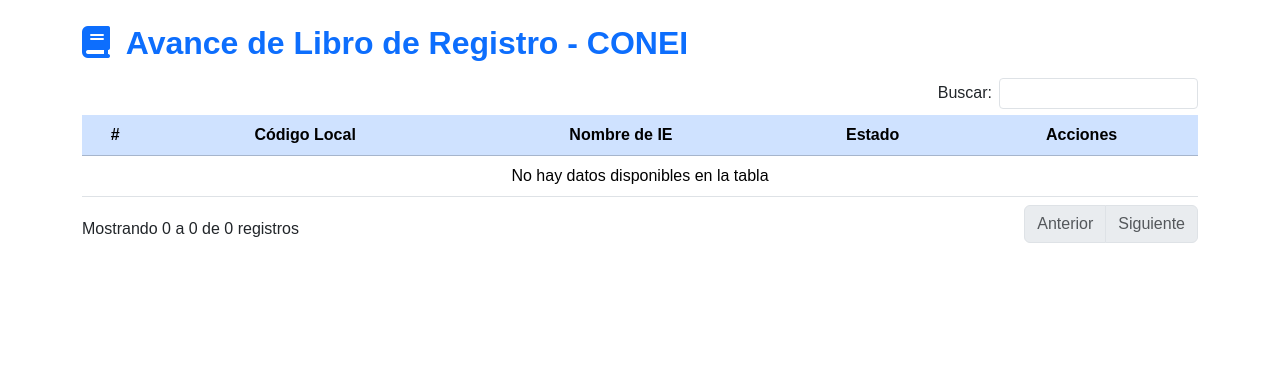
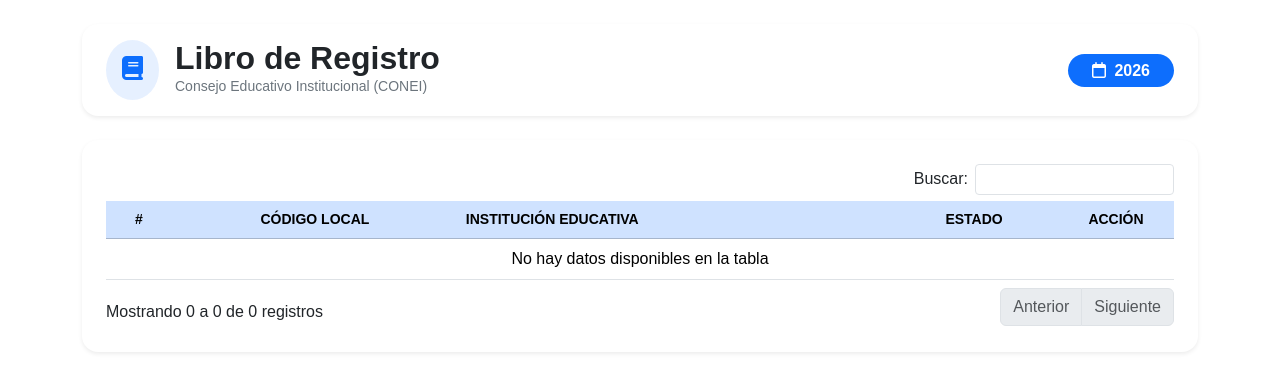
Before and after one commit to eppugel06-lab/sistema-conei, a Flask app: page /reconocimiento/reconocimiento in a window 1280 px wide. Shown: the part 56-448 px from the top of the page. Run offline with Flask 3, Linux system fonts and the light colour scheme; the visitor is signed in with stand-in values (Sample User, id 1); data that the repository does not hold is empty; some libraries are stand-ins or nearby versions.

Commit message:
Actualizar Usuario Lectura y Admin

```diff
--- a/routes/expedientes.py
+++ b/routes/expedientes.py
@@ -1,7 +1,7 @@
 import os
 import io
 import sqlite3
-from flask import Blueprint, request, session, redirect, url_for, flash, current_app, send_file
+from flask import Blueprint, request, session, redirect, url_for, flash, current_app, send_file, abort
 from docx import Document
 from datetime import date
 from conexion_db import conectar
@@ -17,6 +17,8 @@ ALLOWED_EXTENSIONS = {"pdf"}
 @expedientes_bp.route("/guardar_resolucion", methods=["POST"])
 @login_required
 def guardar_resolucion():
+    if session.get("charge") != "ADMIN":
+        abort(403)
     datos_ie_id = None
     conexion = conectar()
     conexion.row_factory = sqlite3.Row
--- a/routes/reconocimiento.py
+++ b/routes/reconocimiento.py
@@ -1,11 +1,12 @@
 from flask import Blueprint, render_template
 from conexion_db import conectar
 from routes.auth import login_required
+from datetime import datetime
 
 reconocimiento_bp = Blueprint('reconocimiento', __name__)
 
 MODALIDAD_MAP = {
-    "EBR": "I.E.",
+    "EBR": "IE",
     "EBA": "CEBA",
     "EBE": "CEBE",
     "ETP": "CETPRO"
@@ -23,29 +24,32 @@ def reconocimiento():
         col[0]: row[idx] for idx, col in enumerate(cursor.description)
     }
 
+    anio_actual = datetime.now().year
+
     with conexion:
         cursor = conexion.cursor()
         cursor.execute("""
-            SELECT
-                ie.id,
-                ie.codigo_local,
-                ie.institucion_educativa,
-                ie.modalidad,
-                CASE
-                    WHEN SUM(e.estado = 'Validado' and e.anio_fin = '2026') > 0 THEN 'Consolidado'
-                    ELSE 'Sin Consolidar'
-                END AS estado
-            FROM datos_ie ie
-            LEFT JOIN expediente e
-                ON ie.id = e.datos_ie_id
-            GROUP BY ie.id, ie.codigo_local, ie.institucion_educativa, ie.modalidad
-            ORDER BY ie.codigo_local, ie.modalidad
-        """)
+                        SELECT
+                            ie.id,
+                            ie.codigo_local,
+                            ie.institucion_educativa,
+                            ie.modalidad,
+                            CASE
+                                WHEN e.estado IS NOT NULL THEN e.estado
+                                ELSE 'Sin Registro'
+                            END AS estado
+                        FROM datos_ie ie
+                        LEFT JOIN expediente e
+                            ON ie.id = e.datos_ie_id
+                        AND e.anio_fin = ?
+                        ORDER BY ie.codigo_local, ie.modalidad
+                    """, (anio_actual,))
         datos = cursor.fetchall()
 
     return render_template(
         "reconocimiento.html",
         pagina='reconocimiento',
         datos=datos,
+        anio_actual=anio_actual,
         modalidad_map=MODALIDAD_MAP
     )
--- a/static/js/script.js
+++ b/static/js/script.js
@@ -87,24 +87,30 @@ function mostrarLoader(form) {
     }
 }
 
-
 document.addEventListener("DOMContentLoaded", function () {
     const modalRegistrar = document.getElementById("modalRegistrar");
 
     modalRegistrar.addEventListener("show.bs.modal", function (event) {
-        const button = event.relatedTarget; // Botón que abre el modal
+        const button = event.relatedTarget;
         const id = button.getAttribute("data-id");
+        const esAdmin = button.getAttribute("data-es-admin") === "1";
 
-        // Cambiar título y botón según si es nuevo o edición
         const modalTitulo = modalRegistrar.querySelector("#modalTitulo");
         const botonGuardar = modalRegistrar.querySelector(".modal-footer button[type='submit']");
 
         if (id) {
-            modalTitulo.innerHTML = `<i class="fa-solid fa-pen-to-square me-2"></i> Actualizar Resolución`;
-            botonGuardar.innerHTML = `<i class="fa-solid fa-save me-1"></i> Actualizar`;
+            if (esAdmin) {
+                modalTitulo.innerHTML = `<i class="fa-solid fa-pen-to-square me-2"></i> Editar Expediente`;
+                botonGuardar.innerHTML = `<i class="fa-solid fa-save me-1"></i> Actualizar`;
+                botonGuardar.classList.remove("d-none");
+            } else {
+                modalTitulo.innerHTML = `<i class="fa-solid fa-eye me-2"></i> Lectura de Expediente`;
+                botonGuardar.classList.add("d-none"); // ocultar guardar
+            }
         } else {
             modalTitulo.innerHTML = `<i class="fa-solid fa-plus me-2"></i> Registro Resolución`;
             botonGuardar.innerHTML = `<i class="fa-solid fa-floppy-disk me-1"></i> Guardar`;
+            botonGuardar.classList.remove("d-none");
         }
 
         // Llenar campos
@@ -120,14 +126,61 @@ document.addEventListener("DOMContentLoaded", function () {
         modalRegistrar.querySelector("#correo").value = button.getAttribute("data-correo") || "";
         modalRegistrar.querySelector("#oficio").value = button.getAttribute("data-oficio") || "";
         modalRegistrar.querySelector("#detalle").value = button.getAttribute("data-detalle") || "";
-        const codigo_local = button.getAttribute("data-codigo_local");
-        const modalidad = button.getAttribute("data-modalidad");
-        const archivo = button.getAttribute("data-archivo");
-        const archivoActual = modalRegistrar.querySelector("#archivo_actual");
-        archivoActual.innerHTML = archivo
-            ? `Archivo actual: <a href="/static/conei_pdf/${modalidad}_${codigo_local}/${archivo}" target="_blank">Ver PDF</a>`
-            : "";
     });
+});
+
+document.addEventListener("DOMContentLoaded", function () {
+
+  const estadoSelect = document.getElementById("estado");
+
+  const grupoDetalle = document.getElementById("grupo-detalle");
+  const detalleInput = document.getElementById("detalle");
+
+  const grupoValidado = document.getElementById("grupo-validado");
+
+  if (!estadoSelect) return;
+
+  function toggleCampos() {
+
+    if (estadoSelect.value === "Validado") {
+
+      // 🔹 Oculta Detalle
+      if (grupoDetalle) {
+        grupoDetalle.classList.add("d-none");
+        detalleInput.value = "";
+        detalleInput.required = false;
+      }
+
+      // 🔹 Muestra campos de validado
+      if (grupoValidado) {
+        grupoValidado.classList.remove("d-none");
+      }
+
+    } else {
+
+      // 🔹 Muestra Detalle
+      if (grupoDetalle) {
+        grupoDetalle.classList.remove("d-none");
+        detalleInput.required = true;
+      }
+
+      // 🔹 Oculta campos de validado
+      if (grupoValidado) {
+        grupoValidado.classList.add("d-none");
+
+        // Limpieza opcional
+        grupoValidado.querySelectorAll("input").forEach(i => {
+          if (i.type !== "file") i.value = "";
+        });
+      }
+    }
+  }
+
+  // Tiempo real
+  estadoSelect.addEventListener("change", toggleCampos);
+
+  // Al abrir modal (editar / ver)
+  toggleCampos();
 });
 
 document.addEventListener("DOMContentLoaded", function () {
--- a/templates/base.html
+++ b/templates/base.html
@@ -26,7 +26,7 @@
     {% include 'partials/navbar.html' %}
 
     <!-- Contenido principal -->
-    <div class="container-md mt-4">
+    <div class="container-lg mt-4">
         {% block content %}{% endblock %}
     </div>
 
--- a/templates/reconocimiento.html
+++ b/templates/reconocimiento.html
@@ -2,43 +2,102 @@
 {% block title %}CONEI{% endblock %}
 
 {% block content %}
-<h2 class="mb-0 fw-bold text-primary">
-  <i class="fa-solid fa-book me-2"></i> Avance de Libro de Registro - CONEI
+<div class="card border-0 shadow-sm rounded-4 mb-4">
+  <div class="card-body px-4 py-3">
+    <div class="d-flex align-items-center justify-content-between flex-wrap gap-3">
+
+      <!-- Título -->
+      <div class="d-flex align-items-center gap-3">
+        <div class="bg-primary bg-opacity-10 rounded-circle p-3">
+          <i class="fa-solid fa-book text-primary fs-4"></i>
+        </div>
+
+        <div>
+          <h2 class="fw-bold mb-0 lh-1">
+            Libro de Registro
           </h2>
+          <small class="text-muted">
+            Consejo Educativo Institucional (CONEI)
+          </small>
+        </div>
+      </div>
 
-<div class="table-responsive mt-3">
-  <table id="tablaIE" class="table table-hover align-middle text-nowrap">
-    <thead class="table-primary text-center">
+      <!-- Año -->
+      <div class="text-end">
+        <span class="badge rounded-pill bg-primary fs-6 px-4 py-2">
+          <i class="fa-regular fa-calendar me-1"></i>
+          {{ anio_actual }}
+        </span>
+      </div>
+
+    </div>
+  </div>
+</div>
+
+
+<div class="card border-0 shadow-sm rounded-4 mt-4">
+  <div class="card-body p-4">
+
+    <div class="table-responsive">
+      <table id="tablaIE" class="table align-middle mb-0">
+
+        <thead class="table-primary text-center small text-uppercase">
           <tr>
-        <th class="text-center" scope="col">#</th>
-        <th class="text-center" scope="col">Código Local</th>
-        <th class="text-center" scope="col">Nombre de IE</th>
-        <th class="text-center" scope="col">Estado</th>
-        <th class="text-center" scope="col">Acciones</th>
+            <th class="text-center" style="width:50px">#</th>
+            <th class="text-center">Código Local</th>
+            <th class="text-start">Institución Educativa</th>
+            <th class="text-center">Estado</th>
+            <th class="text-center" style="width:100px">Acción</th>
           </tr>
         </thead>
+
         <tbody>
           {% for ie in datos %}
           <tr>
-          <td class="text-center">{{ loop.index }}</td>
-          <td class="text-center">{{ ie.codigo_local }}</td>
+
+            <td class="text-center text-muted fw-semibold">
+              {{ loop.index }}
+            </td>
+
+            <td class="text-center">
+              <span class="badge bg-light text-dark border">
+                {{ ie.codigo_local }}
+              </span>
+            </td>
+
             <td>
-            {{ modalidad_map.get(ie.modalidad, ie.modalidad) }} {{ ie.institucion_educativa }}
+              {{ modalidad_map.get(ie.modalidad, ie.modalidad) }}
+              <span>
+                {{ ie.institucion_educativa }}
+              </span>
             </td>
+
+            {% set estado_class = {
+              'Validado': 'bg-success',
+              'Observado': 'bg-warning text-dark'
+            }.get(ie.estado, 'bg-danger') %}
             <td class="text-center">
-            <span class="badge {{ 'text-bg-success' if ie.estado == 'Consolidado' else 'text-bg-danger' }}">
+              <span class="badge rounded-pill px-3 {{ estado_class }}">
                 {{ ie.estado }}
               </span>
             </td>
+
             <td class="text-center">
               <a href="{{ url_for('detalle_ie.detalle_ie', datos_ie_id=ie.id) }}"
-               data-bs-toggle="tooltip" data-bs-placement="top" title="Ver Detalle" target="_blank">
-              <i class="fa-solid fa-eye me-1"></i>
+                class="btn btn-outline-primary btn-sm rounded-circle"
+                aria-label="Ver detalle">
+                <i class="fa-solid fa-book-open"></i>
               </a>
             </td>
+
           </tr>
           {% endfor %}
         </tbody>
+
       </table>
     </div>
+
+  </div>
+</div>
+
 {% endblock %}
```
Also changed, not shown: templates/detalle_ie.html (+63 -36 lines), templates/partials/registro_modal.html (+23 -19 lines), static/css/style.css (line endings or trailing spaces). Lines whose indentation alone changed are shown as unchanged.
